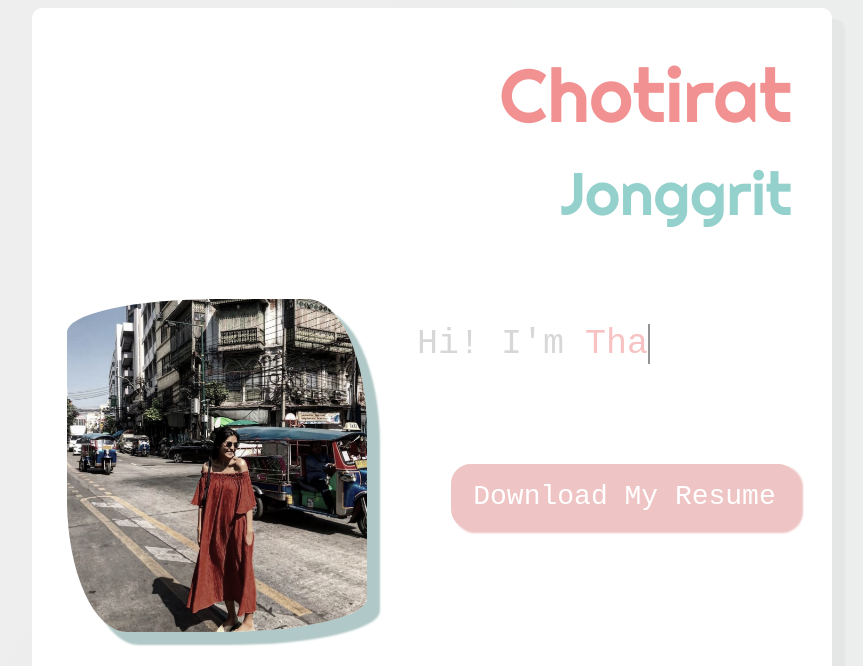
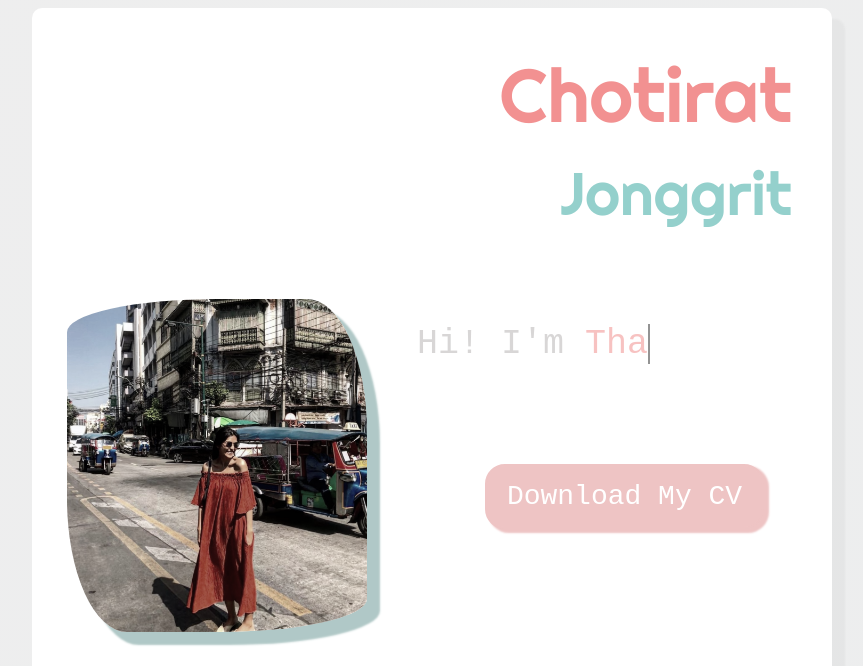
Before and after one commit to jgchoti/cv, a plain HTML site: page Chotirat_Resume.html in a window 1280 px wide. Shown: the top 666 px of the page, without its empty margins (208-1071 px from the left). Drawn offline with Linux system fonts and the light colour scheme.

Commit message:
Revert "change CV to Resume"
This reverts commit bad42be05e811bb76cca52a850d6ab3c89541c9b.

```diff
--- a/Chotirat_Resume.html
+++ b/Chotirat_Resume.html
@@ -294,7 +294,7 @@
         ></span>
       </p>
       <a href="./CV_Chotirat_EN_2022.pdf" download="CV_Chotirat_EN_2022"
-        ><button class="download-button">Download My Resume</button></a
+        ><button class="download-button">Download My CV</button></a
       >
       <nav>
         <a class="icon-bio" href="#experience"
```
